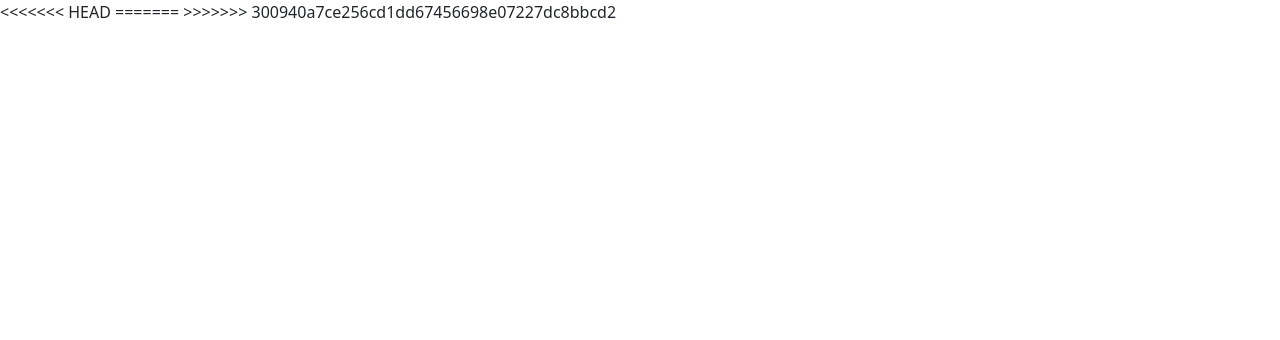
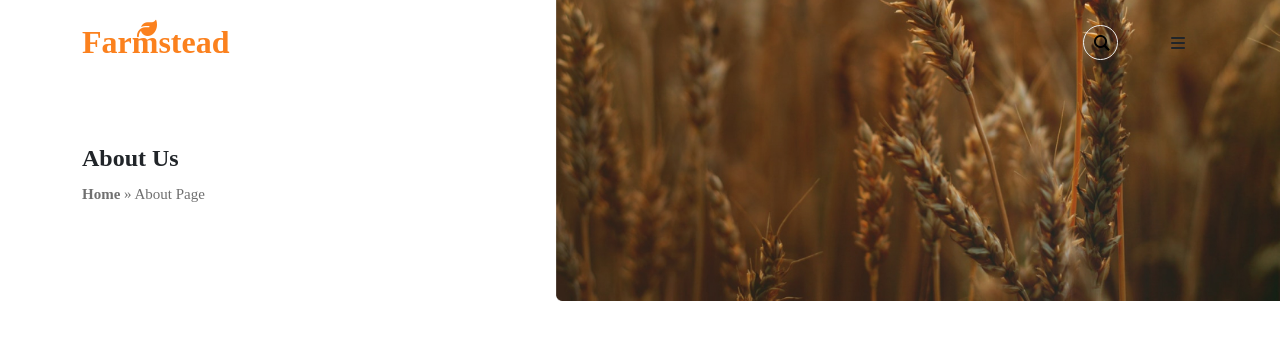
Before and after one commit to delee03/FarmStead, a plain HTML site: page about.html in a window 1280 px wide. Drawn offline with nearby package versions, Linux system fonts and the light colour scheme; a web font is replaced by a local one.

Commit message:
feat: inner banner

```diff
--- a/about.html
+++ b/about.html
@@ -1,47 +1,99 @@
 <!doctype html>
 <html lang="en">
+
 <head>
     <title>About</title>
     <!-- Required meta tags -->
     <meta charset="utf-8" />
-        <meta
-            name="viewport"
-            content="width=device-width, initial-scale=1, shrink-to-fit=no"
-        />
+    <meta name="viewport" content="width=device-width, initial-scale=1, shrink-to-fit=no" />
 
     <!-- Bootstrap CSS v5.2.1 -->
-        <link
-            href="https://cdn.jsdelivr.net/npm/bootstrap@5.3.2/dist/css/bootstrap.min.css"
-            rel="stylesheet"
-            integrity="sha384-T3c6CoIi6uLrA9TneNEoa7RxnatzjcDSCmG1MXxSR1GAsXEV/Dwwykc2MPK8M2HN"
-            crossorigin="anonymous"
-        />
-<<<<<<< HEAD
-=======
+    <link href="https://cdn.jsdelivr.net/npm/bootstrap@5.3.2/dist/css/bootstrap.min.css" rel="stylesheet"
+        integrity="sha384-T3c6CoIi6uLrA9TneNEoa7RxnatzjcDSCmG1MXxSR1GAsXEV/Dwwykc2MPK8M2HN" crossorigin="anonymous" />
+    <!-- FontAwesome 6.2.0 CSS -->
+    <link rel="stylesheet" href="https://cdnjs.cloudflare.com/ajax/libs/font-awesome/6.2.0/css/all.min.css"
+        integrity="sha512-xh6O/CkQoPOWDdYTDqeRdPCVd1SpvCA9XXcUnZS2FmJNp1coAFzvtCN9BmamE+4aHK8yyUHUSCcJHgXloTyT2A=="
+        crossorigin="anonymous" referrerpolicy="no-referrer" />
+    <!-- google font -->
+    <link rel="preconnect" href="https://fonts.googleapis.com">
+    <link rel="preconnect" href="https://fonts.gstatic.com" crossorigin>
+    <link href="https://fonts.googleapis.com/css2?family=Volkhov:ital,wght@0,400;0,700;1,400;1,700&display=swap"
+        rel="stylesheet">
+    <link href="//fonts.googleapis.com/css2?family=Source+Sans+Pro:wght@200;300;400;600;700;900&amp;display=swap"
+        rel="stylesheet">
+    <!-- GG-Moon CSS -->
+    <link href="https://unpkg.com/css.gg@2.0.0/icons/css/moon.css" rel="stylesheet" />
 
     <link rel="stylesheet" href="./css/about.css">
->>>>>>> 300940a7ce256cd1dd67456698e07227dc8bbcd2
 </head>
 
 <body>
-        <header>
-            <!-- place navbar here -->
+    <header id="header" class="position-absolute top-0 start-0 w-100 z-1 fixed-top">
+        <nav class="navbar navbar-expand-lg p-3">
+            <div class="container">
+                <h1>
+                    <a href="#" class="navbar-brand  ">
+                        Farmstead
+                        <i class="fa-solid fa-leaf"></i>
+                    </a>
+                </h1>
+                <button class="navbar-toggler" type="button" data-bs-toggle="collapse" data-bs-target="#navbarNav"
+                    aria-controls="navbarNav" aria-expanded="false" aria-label="Toggle navigation">
+                    <span class="navbar-toggler-icon"></span>
+                </button>
+                <div class="collapse navbar-collapse justify-content-end nav_right" id="navbarNav">
+                    <ul class="navbar-nav ">
+                        <li class="nav-item">
+                            <form>
+                                <input type="search" id="search" />
+                            </form>
+                        </li>
+                        <li class="nav-item">
+                            <i class="gg-moon text-center"></i>
+                            <i class="gg-sun d-none"></i>
+                        </li>
+                       <li class="nav-item">
+                        <div class="dropdown">
+                            <button class="btn" type="button" id="dropdownMenuButton1" data-bs-toggle="dropdown" aria-expanded="false">
+                                <i class="fa-solid fa-bars"></i>
+                            </button>
+                            <ul class="dropdown-menu" aria-labelledby="dropdownMenuButton1">
+                              <li><a class="dropdown-item" href="#">Action</a></li>
+                              <li><a class="dropdown-item" href="#">Another action</a></li>
+                              <li><a class="dropdown-item" href="#">Something else here</a></li>
+                            </ul>
+                          </div>
+                       </li>
+                    </ul>
+                </div>
+            </div>
+        </nav>
     </header>
+    <div class="banner">
+        <section class="breadcrumb py-5">
+          <div class="container py-lg-5 py-sm-4 mt-5">
+            <h4 class="large-title fw-bold mb-2">
+              About Us</h4>
+            <div class="breadcrumb_path">
+              <a href="./index.html" class="fw-bold">Home</a> &raquo; About Page
+
+            </div>
+          </div>
+        </section>
+      </div>
+
     <main></main>
     <footer>
         <!-- place footer here -->
     </footer>
     <!-- Bootstrap JavaScript Libraries -->
-        <script
-            src="https://cdn.jsdelivr.net/npm/@popperjs/core@2.11.8/dist/umd/popper.min.js"
+    <script src="https://cdn.jsdelivr.net/npm/@popperjs/core@2.11.8/dist/umd/popper.min.js"
         integrity="sha384-I7E8VVD/ismYTF4hNIPjVp/Zjvgyol6VFvRkX/vR+Vc4jQkC+hVqc2pM8ODewa9r"
-            crossorigin="anonymous"
-        ></script>
+        crossorigin="anonymous"></script>
 
-        <script
-            src="https://cdn.jsdelivr.net/npm/bootstrap@5.3.2/dist/js/bootstrap.min.js"
+    <script src="https://cdn.jsdelivr.net/npm/bootstrap@5.3.2/dist/js/bootstrap.min.js"
         integrity="sha384-BBtl+eGJRgqQAUMxJ7pMwbEyER4l1g+O15P+16Ep7Q9Q+zqX6gSbd85u4mG4QzX+"
-            crossorigin="anonymous"
-        ></script>
+        crossorigin="anonymous"></script>
 </body>
+
 </html>
--- a/css/about.css
+++ b/css/about.css
@@ -0,0 +1,94 @@
+ * {
+    font-family: "Volkhov", serif;
+ }
+
+
+ header .navbar h1 a {
+    position: relative;
+    font-size: 32px;
+    color: #fb811e;
+    transition: all 0.5s;
+    font-weight: 600;
+ }
+
+ header .navbar h1 a i::before {
+    position: absolute;
+    top: 0;
+    left: 55px;
+    font-size: 20px;
+ }
+
+ header .nav_right {
+    justify-content: flex-end;
+    align-items: center;
+ }
+
+ header .nav_right .nav-item {
+    margin-left: 20px;
+    cursor: pointer;
+ }
+
+
+ header .nav-item:first-child form input {
+    background: url(./../img/search.png) no-repeat 10px center;
+    border: solid 1px #eee;
+    width: 35px;
+    height: 35px;
+    border-radius: 10em;
+    transition: all 0.5s;
+    cursor: pointer;
+ }
+
+ header .nav-item:first-child form input:focus {
+    width: 200px;
+    padding-left: 32px;
+    color: #000;
+    background-color: #fff;
+    cursor: auto;
+    padding-right: 15px;
+ }
+
+ header .nav-item:nth-child(2) i {
+    margin: 10px 0;
+    color: black;
+    transition: all 0.3s;
+ }
+
+ header .nav-item:nth-child(2) i:hover {
+    color: #fb811e;
+ }
+
+ header .nav-item:last-child .dropdown {
+
+ }
+
+
+
+ /* about css */
+ .banner {
+   background-image: url(./../img/inner-banner.png);
+   background-repeat: no-repeat;
+   background-position: bottom;
+   background-size: cover;
+   position: relative;
+   z-index: 0;
+ }
+ .banner .breadcrumb {
+   margin: 0 auto;
+ }
+
+ .banner .breadcrumb a {
+   font-weight: bold;
+   text-decoration: none;
+   color: #707070;
+ }
+
+ .banner .breadcrumb_path {
+   line-height: 1.5;
+   color: #707070;
+   position: relative;
+   display: inline-block;
+   vertical-align: middle;
+   font-size: 15px;
+   text-transform: capitalize;
+ }
```
Also changed, not shown: img/search.png (added). Lines whose indentation alone changed are shown as unchanged.
